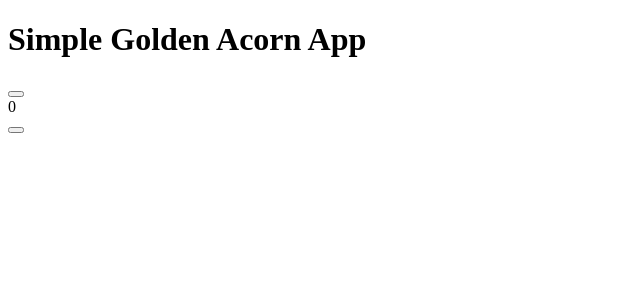
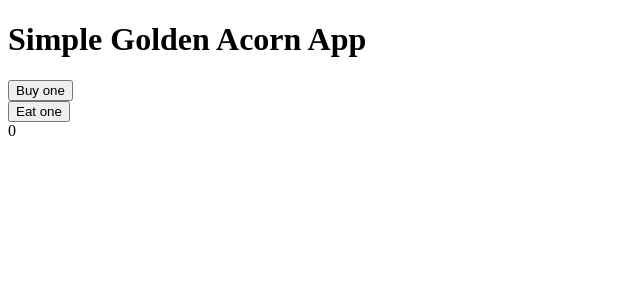
Before and after one commit to DavidRacz90/ReactProject, a React app: page / in a window 1280 px wide. Shown: the top 300 px of the page, without its empty margins (0-640 px from the left). Built offline with nearby package versions, Linux system fonts and the light colour scheme; the HTML template or start-up script is replaced by a standard one.

Commit message:
feat(GoldenAcornApp)working buttons

```diff
--- a/src/App.js
+++ b/src/App.js
@@ -1,6 +1,7 @@
 import React, { Component } from 'react';
 import Display from './Display';
 import Button from './Button';
+
 
 class App extends Component {
   constructor() {
@@ -8,20 +9,47 @@ class App extends Component {
     this.state = {
       amount: 0
     }
+    this.addACorn = this.addACorn.bind(this);
+    this.eatOne = this.eatOne.bind(this);
+    this.keyWatcher = this.keyWatcher.bind(this);
   }
 
-  // onChange = (event) => {
-  //   this.setState({amount: })
-  // }
+  addACorn() {
+    this.setState({
+      amount: ++this.state.amount
+    });
+  }
+
+  eatOne() {
+    this.setState({
+      amount: this.state.amount > 0 ? --this.state.amount : this.state.amount
+    });
+  }
+
+  keyWatcher(e) {
+    const keyActionPairs = {
+      38: this.addACorn,
+      40: this.eatOne
+    }
+    keyActionPairs[e.keyCode] ? keyActionPairs[e.keyCode]() : () => { };
+  }
+
 
   render() {
     const { amount } = this.state;
     return (
       <div>
         <h1>Simple Golden Acorn App</h1>
-        <Button />
-        <Display amount = {amount}/>
-        <Button />
+        <Button
+          functions={
+            {
+              add: this.addACorn,
+              eat: this.eatOne,
+              keyWatcher: this.keyWatcher
+            }
+          }
+        />
+        <Display amount={amount} />
       </div>
     );
   }
--- a/src/Button.js
+++ b/src/Button.js
@@ -1,11 +1,37 @@
-import React from 'react';
+import React, { Component} from 'react';
 
-const Button = ({ amountChange }) => {
-  return (
-    <button>
-      { amountChange }
-    </button>
-  )
+
+class Button extends Component {
+  constructor(props) {
+    super(props)
+  }
+
+  componentDidMount() {
+    document.querySelector('body').addEventListener('keydown', this.props.functions.keyWatcher)
+  }
+
+
+  render() {
+    const { amount } = this.props
+    const { add, eat } = this.props.functions
+    return (
+      <div>
+        <div>
+          <button onClick={add}>
+             Buy one
+          </button>
+        </div>
+        <div>
+         { amount }
+        </div>
+        <div>
+          <button onClick={eat}>
+            Eat one
+          </button>
+        </div>
+      </div>
+    )
+  }
 }
 
 export default Button;
```
